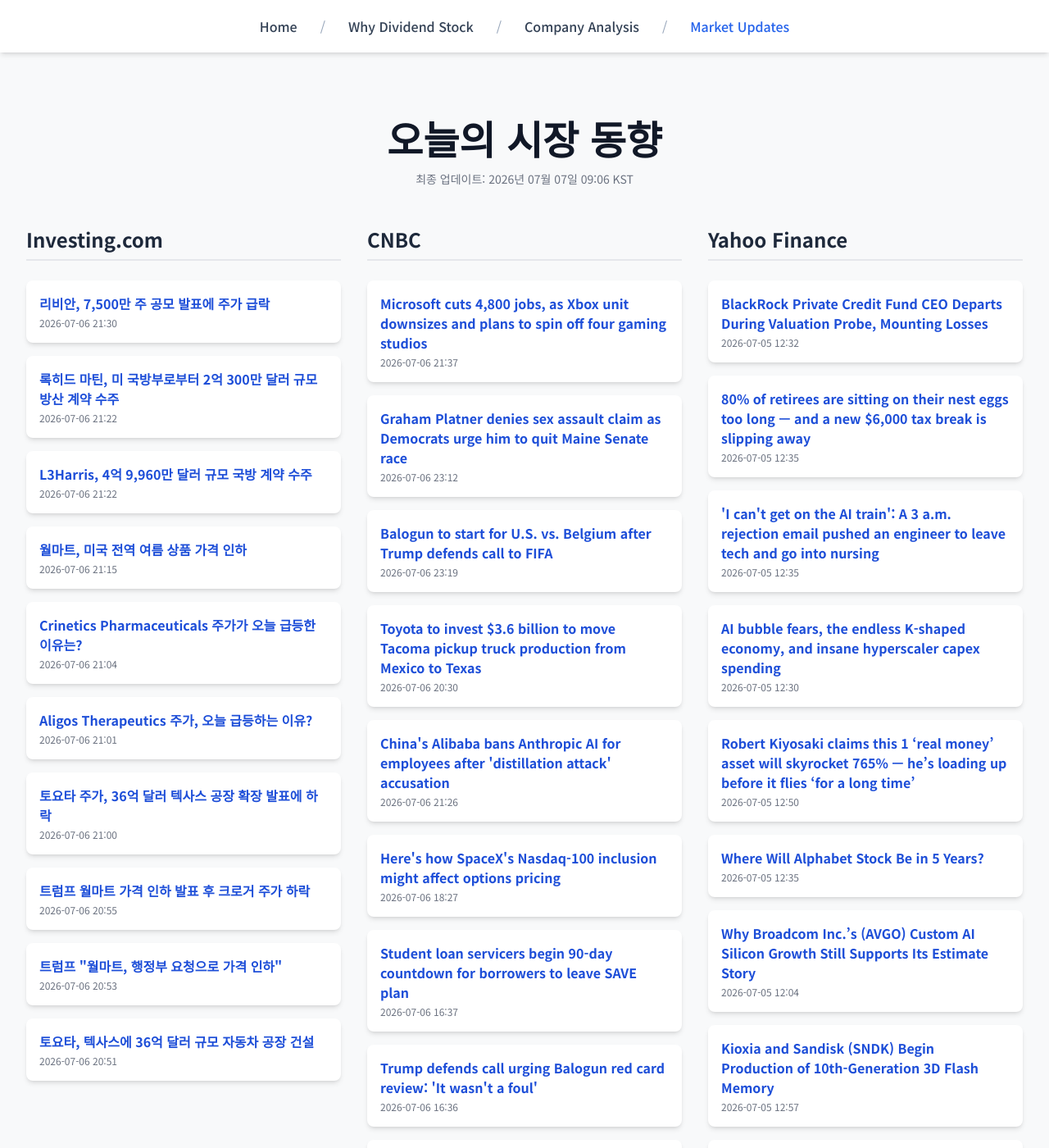
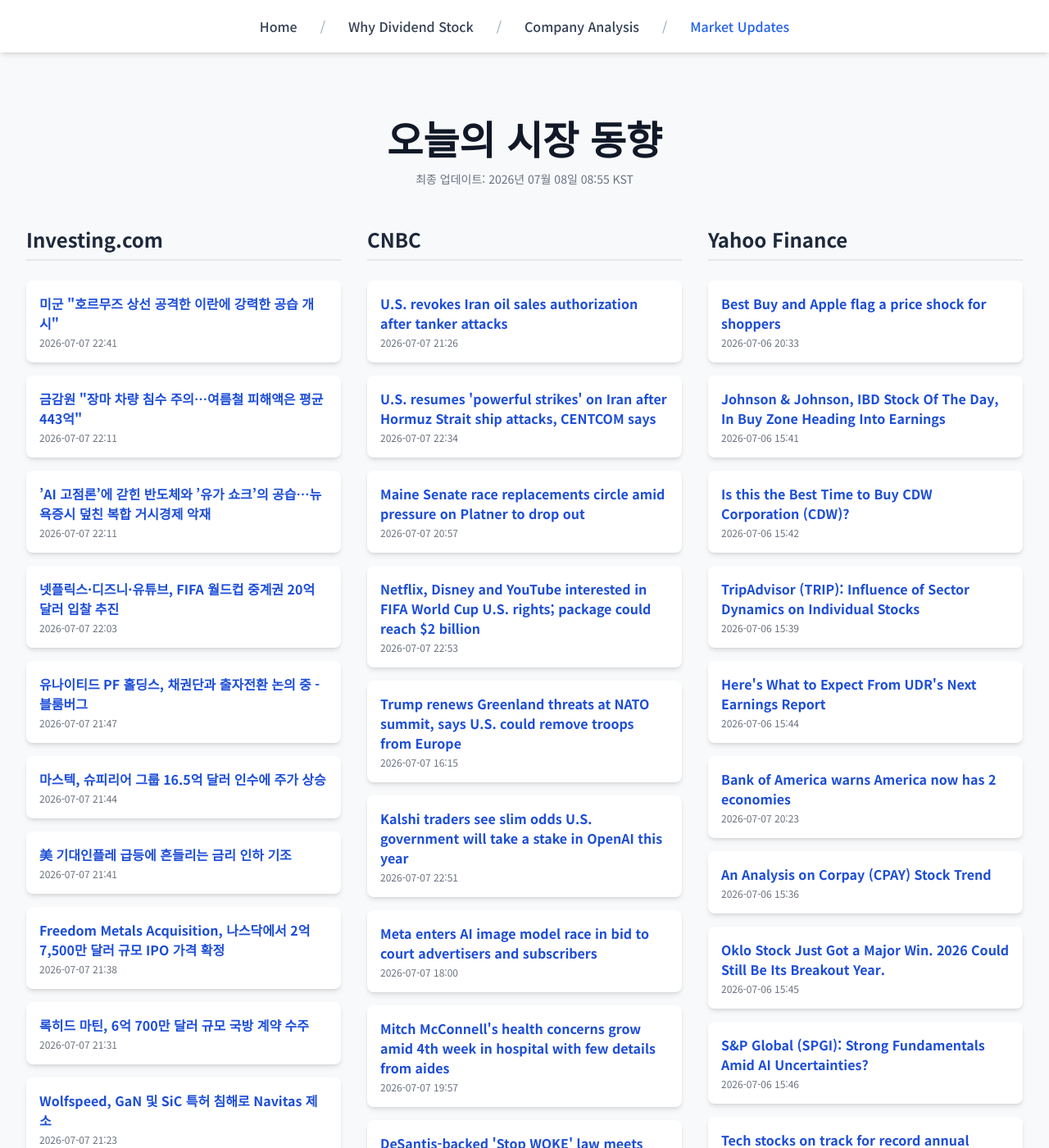
Before and after one commit to Kay-Hwang/my-company-analysis, a Jekyll site: the page built from market-updates.html, in a window 1280 px wide and 1400 px high. Shown: the whole window at 82% size. Built offline with Jekyll 4.4.1, drawn with Linux system fonts in a browser that asks for light colours; nearby versions of some CDN libraries; a script that is not in the unit is left out; some of the changed text lies outside the part shown.

Commit message:
Update daily data

```diff
--- a/_data/latest_data.json
+++ b/_data/latest_data.json
@@ -1,190 +1,190 @@
 {
-  "lastUpdated": "2026년 07월 07일 09:06 KST",
+  "lastUpdated": "2026년 07월 08일 08:55 KST",
   "news": {
     "investing": [
       {
-        "title": "리비안, 7,500만 주 공모 발표에 주가 급락",
-        "link": "https://kr.investing.com/news/stock-market-news/article-93CH-2006561",
-        "pubDate": "2026-07-06 21:30:46",
-        "summary": "리비안, 7,500만 주 공모 발표에 주가 급락"
+        "title": "미군 \"호르무즈 상선 공격한 이란에 강력한 공습 개시\"",
+        "link": "https://kr.investing.com/news/stock-market-news/article-2008247",
+        "pubDate": "2026-07-07 22:41:14",
+        "summary": "미군 \"호르무즈 상선 공격한 이란에 강력한 공습 개시\""
       },
       {
-        "title": "록히드 마틴, 미 국방부로부터 2억 300만 달러 규모 방산 계약 수주",
-        "link": "https://kr.investing.com/news/stock-market-news/article-93CH-2006552",
-        "pubDate": "2026-07-06 21:22:52",
-        "summary": "록히드 마틴, 미 국방부로부터 2억 300만 달러 규모 방산 계약 수주"
+        "title": "금감원 \"장마 차량 침수 주의…여름철 피해액은 평균 443억\"",
+        "link": "https://kr.investing.com/news/stock-market-news/article-2008232",
+        "pubDate": "2026-07-07 22:11:12",
+        "summary": "금감원 \"장마 차량 침수 주의…여름철 피해액은 평균 443억\""
       },
       {
-        "title": "L3Harris, 4억 9,960만 달러 규모 국방 계약 수주",
-        "link": "https://kr.investing.com/news/stock-market-news/article-93CH-2006550",
-        "pubDate": "2026-07-06 21:22:18",
-        "summary": "L3Harris, 4억 9,960만 달러 규모 국방 계약 수주"
+        "title": "’AI 고점론’에 갇힌 반도체와 ’유가 쇼크’의 공습…뉴욕증시 덮친 복합 거시경제 악재",
+        "link": "https://kr.investing.com/news/stock-market-news/article-2008231",
+        "pubDate": "2026-07-07 22:11:12",
+        "summary": "’AI 고점론’에 갇힌 반도체와 ’유가 쇼크’의 공습…뉴욕증시 덮친 복합 거시경제 악재"
       },
       {
-        "title": "월마트, 미국 전역 여름 상품 가격 인하",
-        "link": "https://kr.investing.com/news/stock-market-news/article-93CH-2006544",
-        "pubDate": "2026-07-06 21:15:54",
-        "summary": "월마트, 미국 전역 여름 상품 가격 인하"
+        "title": "넷플릭스·디즈니·유튜브, FIFA 월드컵 중계권 20억 달러 입찰 추진",
+        "link": "https://kr.investing.com/news/stock-market-news/article-2008225",
+        "pubDate": "2026-07-07 22:03:15",
+        "summary": "넷플릭스·디즈니·유튜브, FIFA 월드컵 중계권 20억 달러 입찰 추진"
       },
       {
-        "title": "Crinetics Pharmaceuticals 주가가 오늘 급등한 이유는?",
-        "link": "https://kr.investing.com/news/stock-market-news/article-93CH-2006520",
-        "pubDate": "2026-07-06 21:04:11",
-        "summary": "Crinetics Pharmaceuticals 주가가 오늘 급등한 이유는?"
+        "title": "유나이티드 PF 홀딩스, 채권단과 출자전환 논의 중 - 블룸버그",
+        "link": "https://kr.investing.com/news/stock-market-news/article-93CH-2008212",
+        "pubDate": "2026-07-07 21:47:31",
+        "summary": "유나이티드 PF 홀딩스, 채권단과 출자전환 논의 중 - 블룸버그"
       },
       {
-        "title": "Aligos Therapeutics 주가, 오늘 급등하는 이유?",
-        "link": "https://kr.investing.com/news/stock-market-news/article-93CH-2006516",
-        "pubDate": "2026-07-06 21:01:59",
-        "summary": "Aligos Therapeutics 주가, 오늘 급등하는 이유?"
+        "title": "마스텍, 슈피리어 그룹 16.5억 달러 인수에 주가 상승",
+        "link": "https://kr.investing.com/news/stock-market-news/article-93CH-2008211",
+        "pubDate": "2026-07-07 21:44:38",
+        "summary": "마스텍, 슈피리어 그룹 16.5억 달러 인수에 주가 상승"
       },
       {
-        "title": "토요타 주가, 36억 달러 텍사스 공장 확장 발표에 하락",
-        "link": "https://kr.investing.com/news/stock-market-news/article-93CH-2006513",
-        "pubDate": "2026-07-06 21:00:36",
-        "summary": "토요타 주가, 36억 달러 텍사스 공장 확장 발표에 하락"
+        "title": "美 기대인플레 급등에 흔들리는 금리 인하 기조",
+        "link": "https://kr.investing.com/news/stock-market-news/article-2008209",
+        "pubDate": "2026-07-07 21:41:18",
+        "summary": "美 기대인플레 급등에 흔들리는 금리 인하 기조"
       },
       {
-        "title": "트럼프 월마트 가격 인하 발표 후 크로거 주가 하락",
-        "link": "https://kr.investing.com/news/stock-market-news/article-93CH-2006506",
-        "pubDate": "2026-07-06 20:55:51",
-        "summary": "트럼프 월마트 가격 인하 발표 후 크로거 주가 하락"
+        "title": "Freedom Metals Acquisition, 나스닥에서 2억 7,500만 달러 규모 IPO 가격 확정",
+        "link": "https://kr.investing.com/news/stock-market-news/article-432SI-2008214",
+        "pubDate": "2026-07-07 21:38:01",
+        "summary": "Freedom Metals Acquisition, 나스닥에서 2억 7,500만 달러 규모 IPO 가격 확정"
       },
       {
-        "title": "트럼프 \"월마트, 행정부 요청으로 가격 인하\"",
-        "link": "https://kr.investing.com/news/stock-market-news/article-93CH-2006501",
-        "pubDate": "2026-07-06 20:53:08",
-        "summary": "트럼프 \"월마트, 행정부 요청으로 가격 인하\""
+        "title": "록히드 마틴, 6억 700만 달러 규모 국방 계약 수주",
+        "link": "https://kr.investing.com/news/stock-market-news/article-93CH-2008199",
+        "pubDate": "2026-07-07 21:31:18",
+        "summary": "록히드 마틴, 6억 700만 달러 규모 국방 계약 수주"
       },
       {
-        "title": "토요타, 텍사스에 36억 달러 규모 자동차 공장 건설",
-        "link": "https://kr.investing.com/news/stock-market-news/article-93CH-2006498",
-        "pubDate": "2026-07-06 20:51:27",
-        "summary": "토요타, 텍사스에 36억 달러 규모 자동차 공장 건설"
+        "title": "Wolfspeed, GaN 및 SiC 특허 침해로 Navitas 제소",
+        "link": "https://kr.investing.com/news/stock-market-news/article-2008195",
+        "pubDate": "2026-07-07 21:23:38",
+        "summary": "Wolfspeed, GaN 및 SiC 특허 침해로 Navitas 제소"
       }
     ],
     "cnbc": [
       {
-        "title": "Microsoft cuts 4,800 jobs, as Xbox unit downsizes and plans to spin off four gaming studios",
-        "link": "https://www.cnbc.com/2026/07/06/microsoft-cuts-2point1percent-of-employees-as-xbox-unit-plans-to-spin-studios.html",
-        "pubDate": "Mon, 06 Jul 2026 21:37:58 GMT",
-        "summary": "Microsoft is cutting jobs in its commercial business and its Xbox gaming group, where revenue has been shrinking."
+        "title": "U.S. revokes Iran oil sales authorization after tanker attacks",
+        "link": "https://www.cnbc.com/2026/07/07/us-revokes-iran-oil-sanctions-waiver-tanker-attacks.html",
+        "pubDate": "Tue, 07 Jul 2026 21:26:42 GMT",
+        "summary": "Treasury had waived sanctions on Iranian oil through Aug. 21 after Washington and Tehran inked an interim deal to reopen Hormuz last month."
       },
       {
-        "title": "Graham Platner denies sex assault claim as Democrats urge him to quit Maine Senate race",
-        "link": "https://www.cnbc.com/2026/07/06/graham-platner-maine-senate-allegation-response.html",
-        "pubDate": "Mon, 06 Jul 2026 23:12:43 GMT",
-        "summary": "Graham Platner hopes to unseat Republican Sen. Susan Collins, but the Democrat's campaign is reeling from a bombshell allegation by Jenny Racicot."
+        "title": "U.S. resumes 'powerful strikes' on Iran after Hormuz Strait ship attacks, CENTCOM says",
+        "link": "https://www.cnbc.com/2026/07/07/us-strikes-iran-hormuz-ships.html",
+        "pubDate": "Tue, 07 Jul 2026 22:34:30 GMT",
+        "summary": "The U.S. revoked Iran oil sales authorization earlier in the day."
       },
       {
-        "title": "Balogun to start for U.S. vs. Belgium after Trump defends call to FIFA",
-        "link": "https://www.cnbc.com/2026/07/05/trump-fifa-balogun-world-cup-red-card-suspension.html",
-        "pubDate": "Mon, 06 Jul 2026 23:19:34 GMT",
-        "summary": "FIFA reversed Folarin Balogun’s suspension after Trump sought a review, letting the U.S. striker play Belgium as officials objected."
+        "title": "Maine Senate race replacements circle amid pressure on Platner to drop out",
+        "link": "https://www.cnbc.com/2026/07/07/graham-platner-sexual-assault-allegation-maine-senate.html",
+        "pubDate": "Tue, 07 Jul 2026 20:57:17 GMT",
+        "summary": "Democrat Graham Platner has denied allegations of sexual assault leveled by Maine resident Jenny Racicot as calls for him to exit the pivotal race mount."
+      },
+      {
+        "title": "Netflix, Disney and YouTube interested in FIFA World Cup U.S. rights; package could reach $2 billion",
+        "link": "https://www.cnbc.com/2026/07/07/fifa-world-cup-media-rights-netflix-disney-youtube.html",
+        "pubDate": "Tue, 07 Jul 2026 22:53:30 GMT",
+        "summary": "FIFA has alerted media companies that English- and Spanish-language U.S. rights are likely to be sold together for 2030 and 2034, likely driving up the price."
+      },
+      {
+        "title": "Trump renews Greenland threats at NATO summit, says U.S. could remove troops from Europe",
+        "link": "https://www.cnbc.com/2026/07/07/trump-nato-summit-greenland-us-troops-europe.html",
+        "pubDate": "Tue, 07 Jul 2026 16:15:08 GMT",
+        "summary": "NATO fell into a crisis earlier this year as Trump demanded that the U.S. must take control of Greenland on national security grounds."
+      },
+      {
+        "title": "Kalshi traders see slim odds U.S. government will take a stake in OpenAI this year",
+        "link": "https://www.cnbc.com/2026/07/07/kalshi-traders-give-low-odds-the-us-takes-a-stake-in-openai-in-2026.html",
+        "pubDate": "Tue, 07 Jul 2026 22:51:08 GMT",
+        "summary": "Traders on the prediction markets platform see a less than 30% likelihood the federal government will take a stake in AI companies Anthropic and OpenAI."
+      },
+      {
+        "title": "Meta enters AI image model race in bid to court advertisers and subscribers",
+        "link": "https://www.cnbc.com/2026/07/07/meta-ai-muse-image.html",
+        "pubDate": "Tue, 07 Jul 2026 18:00:01 GMT",
+        "summary": "Meta has announced Muse Image, its first AI model for image creation, as it seeks to attract creators and advertisers to its offerings."
+      },
+      {
+        "title": "Mitch McConnell's health concerns grow amid 4th week in hospital with few details from aides",
+        "link": "https://www.cnbc.com/2026/07/07/mitch-mcconnell-health-senate-gop.html",
+        "pubDate": "Tue, 07 Jul 2026 19:57:01 GMT",
+        "summary": "McConnell, the former longtime Senate leader who declined to seek an eighth term following a series of health scares, was admitted to the hospital on June 14."
+      },
+      {
+        "title": "DeSantis-backed 'Stop WOKE' law meets appeals court block, teeing up possible Supreme Court fight",
+        "link": "https://www.cnbc.com/2026/07/07/florida-stop-woke-act-desantis-professors-first-amendment-dei.html",
+        "pubDate": "Tue, 07 Jul 2026 21:06:09 GMT",
+        "summary": "A Trump-appointed judge ruled against Gov. Ron DeSantis' \"Stop WOKE Act,\" leaving Florida’s college speech limits blocked as a Supreme Court appeal looms."
       },
       {
         "title": "Toyota to invest $3.6 billion to move Tacoma pickup truck production from Mexico to Texas",
         "link": "https://www.cnbc.com/2026/07/06/toyota-tacoma-truck-san-antonio-plant.html",
         "pubDate": "Mon, 06 Jul 2026 20:30:01 GMT",
         "summary": "Toyota said it is investing $3.6 billion to move production of the Tacoma midsize pickup truck from Mexico to its San Antonio manufacturing campus in Texas."
-      },
-      {
-        "title": "China's Alibaba bans Anthropic AI for employees after 'distillation attack' accusation",
-        "link": "https://www.cnbc.com/2026/07/06/alibaba-anthropic-ai-ban-claude-china.html",
-        "pubDate": "Mon, 06 Jul 2026 21:26:17 GMT",
-        "summary": "Chinese e-commerce giant Alibaba has put Anthropic's Claude Code on a high-risk software list."
-      },
-      {
-        "title": "Here's how SpaceX's Nasdaq-100 inclusion might affect options pricing",
-        "link": "https://www.cnbc.com/2026/07/06/heres-how-spacexs-nasdaq-100-inclusion-might-affect-options-pricing.html",
-        "pubDate": "Mon, 06 Jul 2026 18:27:06 GMT",
-        "summary": "About half-a-million SpaceX options traded by midday Monday, a little below the average since inception."
-      },
-      {
-        "title": "Student loan servicers begin 90-day countdown for borrowers to leave SAVE plan",
-        "link": "https://www.cnbc.com/2026/07/06/student-loan-servicers-save-plan-exit-notices.html",
-        "pubDate": "Mon, 06 Jul 2026 16:37:10 GMT",
-        "summary": "Student loan servicers have begun alerting borrowers that they have 90 days to leave the Biden-era SAVE plan. Here's what comes next."
-      },
-      {
-        "title": "Trump defends call urging Balogun red card review: 'It wasn't a foul'",
-        "link": "https://www.cnbc.com/2026/07/06/trump-balogun-fifa-world-cup-us-belgium.html",
-        "pubDate": "Mon, 06 Jul 2026 16:36:28 GMT",
-        "summary": "\"I didn't know what the hell a red card was,\" said Trump, who called FIFA President Gianni Infantino about the suspension of Folarin Balogun."
-      },
-      {
-        "title": "Trump Accounts are live. Here's how some families plan to use them",
-        "link": "https://www.cnbc.com/2026/07/06/how-families-are-using-trump-accounts.html",
-        "pubDate": "Mon, 06 Jul 2026 21:11:19 GMT",
-        "summary": "As Trump Accounts launch, millions of parents are figuring out how the new investment accounts fit with their family's financial goals."
-      },
-      {
-        "title": "Jim Cramer says these are the 5 stocks to buy during this market rotation",
-        "link": "https://www.cnbc.com/2026/07/06/jim-cramer-stocks-buy-during-market-rotation.html",
-        "pubDate": "Mon, 06 Jul 2026 22:29:20 GMT",
-        "summary": "CNBC's Jim Cramer said investors should use the latest market rotation as an opportunity to buy high-quality companies."
       }
     ],
     "yahoo": [
       {
-        "title": "BlackRock Private Credit Fund CEO Departs During Valuation Probe, Mounting Losses",
-        "link": "https://finance.yahoo.com/markets/stocks/articles/blackrock-private-credit-fund-ceo-123256145.html",
-        "pubDate": "2026-07-05T12:32:56Z",
-        "summary": "BlackRock Private Credit Fund CEO Departs During Valuation Probe, Mounting Losses"
+        "title": "Best Buy and Apple flag a price shock for shoppers",
+        "link": "https://finance.yahoo.com/economy/articles/best-buy-apple-flag-price-203300039.html",
+        "pubDate": "2026-07-06T20:33:00Z",
+        "summary": "Best Buy and Apple flag a price shock for shoppers"
       },
       {
-        "title": "80% of retirees are sitting on their nest eggs too long — and a new $6,000 tax break is slipping away",
-        "link": "https://finance.yahoo.com/markets/articles/80-retirees-sitting-nest-eggs-123500382.html",
-        "pubDate": "2026-07-05T12:35:00Z",
-        "summary": "80% of retirees are sitting on their nest eggs too long — and a new $6,000 tax break is slipping away"
+        "title": "Johnson & Johnson, IBD Stock Of The Day, In Buy Zone Heading Into Earnings",
+        "link": "https://www.investors.com/research/ibd-stock-of-the-day/johnson-johnson-stock-q2-2026-earnings-due/?src=A00220&yptr=yahoo",
+        "pubDate": "2026-07-06T15:41:36Z",
+        "summary": "Johnson & Johnson, IBD Stock Of The Day, In Buy Zone Heading Into Earnings"
       },
       {
-        "title": "'I can't get on the AI train': A 3 a.m. rejection email pushed an engineer to leave tech and go into nursing",
-        "link": "https://finance.yahoo.com/technology/ai/articles/cant-ai-train-3-m-123500405.html",
-        "pubDate": "2026-07-05T12:35:00Z",
-        "summary": "'I can't get on the AI train': A 3 a.m. rejection email pushed an engineer to leave tech and go into nursing"
+        "title": "Is this the Best Time to Buy CDW Corporation (CDW)?",
+        "link": "https://finance.yahoo.com/markets/stocks/articles/best-time-buy-cdw-corporation-154208181.html",
+        "pubDate": "2026-07-06T15:42:08Z",
+        "summary": "Is this the Best Time to Buy CDW Corporation (CDW)?"
       },
       {
-        "title": "AI bubble fears, the endless K-shaped economy, and insane hyperscaler capex spending",
-        "link": "https://finance.yahoo.com/markets/article/ai-bubble-fears-the-endless-k-shaped-economy-and-insane-hyperscaler-capex-spending-123000856.html",
-        "pubDate": "2026-07-05T12:30:00Z",
-        "summary": "AI bubble fears, the endless K-shaped economy, and insane hyperscaler capex spending"
+        "title": "TripAdvisor (TRIP): Influence of Sector Dynamics on Individual Stocks",
+        "link": "https://finance.yahoo.com/markets/stocks/articles/tripadvisor-trip-influence-sector-dynamics-153911695.html",
+        "pubDate": "2026-07-06T15:39:11Z",
+        "summary": "TripAdvisor (TRIP): Influence of Sector Dynamics on Individual Stocks"
       },
       {
-        "title": "Robert Kiyosaki claims this 1 ‘real money’ asset will skyrocket 765% — he’s loading up before it flies ‘for a long time’",
-        "link": "https://finance.yahoo.com/markets/commodities/articles/robert-kiyosaki-claims-1-real-125000635.html",
-        "pubDate": "2026-07-05T12:50:00Z",
-        "summary": "Robert Kiyosaki claims this 1 ‘real money’ asset will skyrocket 765% — he’s loading up before it flies ‘for a long time’"
+        "title": "Here's What to Expect From UDR's Next Earnings Report",
+        "link": "https://finance.yahoo.com/real-estate/articles/heres-expect-udrs-next-earnings-154446023.html",
+        "pubDate": "2026-07-06T15:44:46Z",
+        "summary": "Here's What to Expect From UDR's Next Earnings Report"
       },
       {
-        "title": "Where Will Alphabet Stock Be in 5 Years?",
-        "link": "https://finance.yahoo.com/markets/stocks/articles/where-alphabet-stock-5-years-123500637.html",
-        "pubDate": "2026-07-05T12:35:00Z",
-        "summary": "Where Will Alphabet Stock Be in 5 Years?"
+        "title": "Bank of America warns America now has 2 economies",
+        "link": "https://finance.yahoo.com/economy/articles/bank-america-warns-america-now-202300727.html",
+        "pubDate": "2026-07-07T20:23:00Z",
+        "summary": "Bank of America warns America now has 2 economies"
       },
       {
-        "title": "Why Broadcom Inc.’s (AVGO) Custom AI Silicon Growth Still Supports Its Estimate Story",
-        "link": "https://finance.yahoo.com/markets/stocks/articles/why-broadcom-inc-avgo-custom-120427288.html",
-        "pubDate": "2026-07-05T12:04:27Z",
-        "summary": "Why Broadcom Inc.’s (AVGO) Custom AI Silicon Growth Still Supports Its Estimate Story"
+        "title": "An Analysis on Corpay (CPAY) Stock Trend",
+        "link": "https://finance.yahoo.com/markets/stocks/articles/analysis-corpay-cpay-stock-trend-153640353.html",
+        "pubDate": "2026-07-06T15:36:40Z",
+        "summary": "An Analysis on Corpay (CPAY) Stock Trend"
       },
       {
-        "title": "Kioxia and Sandisk (SNDK) Begin Production of 10th-Generation 3D Flash Memory",
-        "link": "https://finance.yahoo.com/technology/articles/kioxia-sandisk-sndk-begin-production-125759399.html",
-        "pubDate": "2026-07-05T12:57:59Z",
-        "summary": "Kioxia and Sandisk (SNDK) Begin Production of 10th-Generation 3D Flash Memory"
+        "title": "Oklo Stock Just Got a Major Win. 2026 Could Still Be Its Breakout Year.",
+        "link": "https://finance.yahoo.com/energy/articles/oklo-stock-just-got-major-154536296.html",
+        "pubDate": "2026-07-06T15:45:36Z",
+        "summary": "Oklo Stock Just Got a Major Win. 2026 Could Still Be Its Breakout Year."
       },
       {
-        "title": "How Palantir Technologies Inc. (PLTR) Is Expanding AI Deployment Channels Across Government and Enterprise",
-        "link": "https://finance.yahoo.com/technology/ai/articles/palantir-technologies-inc-pltr-expanding-125848120.html",
-        "pubDate": "2026-07-05T12:58:48Z",
-        "summary": "How Palantir Technologies Inc. (PLTR) Is Expanding AI Deployment Channels Across Government and Enterprise"
+        "title": "S&P Global (SPGI): Strong Fundamentals Amid AI Uncertainties?",
+        "link": "https://finance.yahoo.com/markets/stocks/articles/p-global-spgi-strong-fundamentals-154600333.html",
+        "pubDate": "2026-07-06T15:46:00Z",
+        "summary": "S&P Global (SPGI): Strong Fundamentals Amid AI Uncertainties?"
       },
       {
-        "title": "Is Gilead (GILD) One of the Most Undervalued NASDAQ Stocks to Buy Right Now?",
-        "link": "https://finance.yahoo.com/markets/stocks/articles/gilead-gild-one-most-undervalued-125908409.html",
-        "pubDate": "2026-07-05T12:59:08Z",
-        "summary": "Is Gilead (GILD) One of the Most Undervalued NASDAQ Stocks to Buy Right Now?"
+        "title": "Tech stocks on track for record annual inflows as investors pile into the AI trade",
+        "link": "https://finance.yahoo.com/markets/article/tech-stocks-on-track-for-record-annual-inflows-as-investors-pile-into-the-ai-trade-154703501.html",
+        "pubDate": "2026-07-06T15:47:03Z",
+        "summary": "Tech stocks on track for record annual inflows as investors pile into the AI trade"
       }
     ]
   }
```
